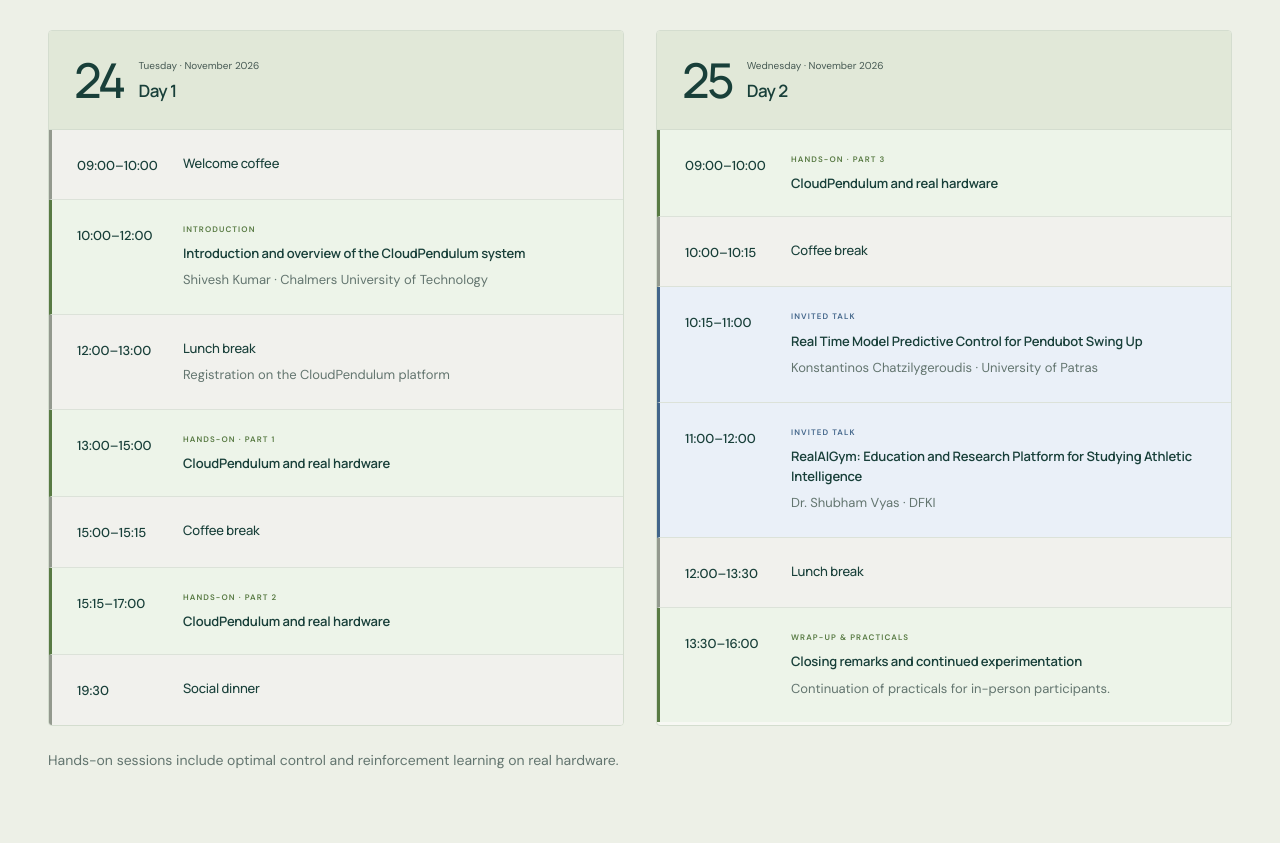
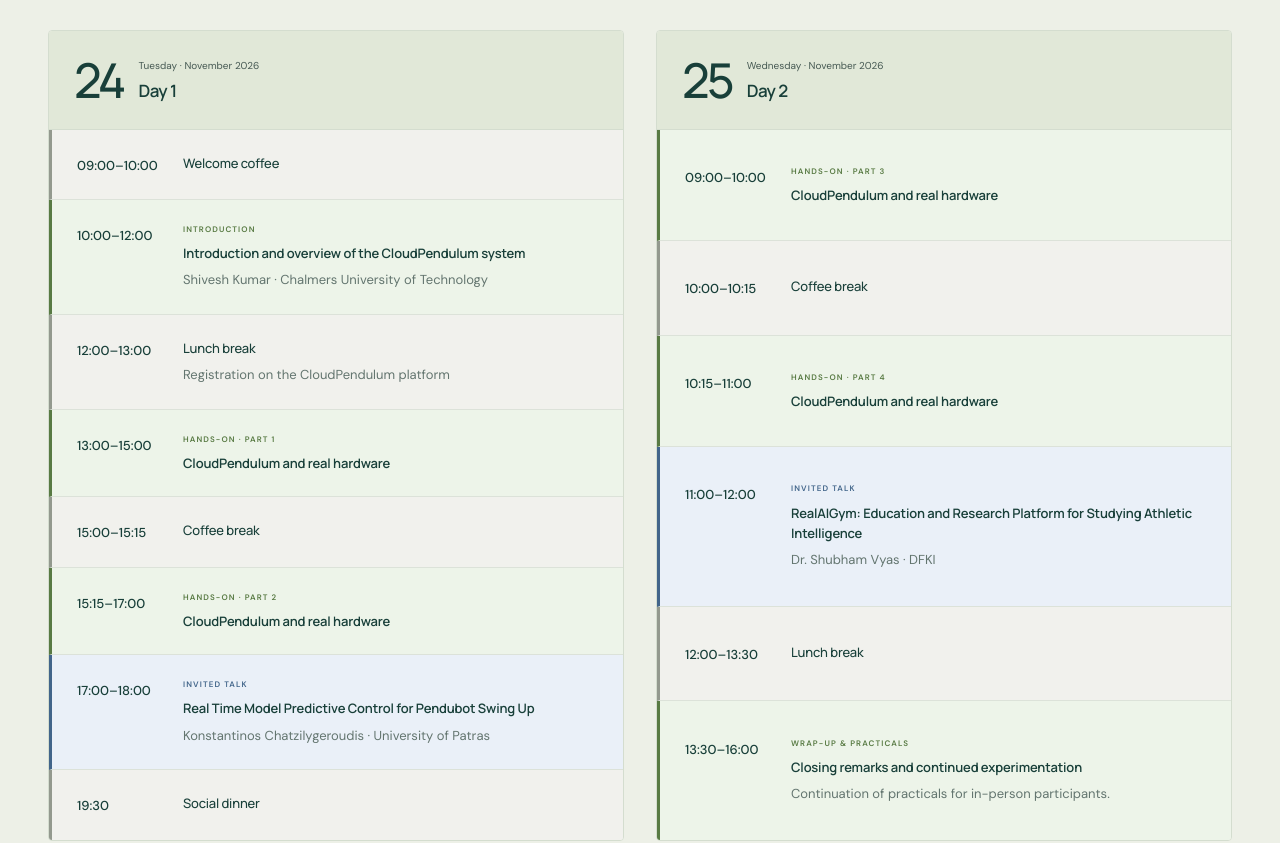
Before and after one commit to hucebot/cloud-pendulum-workshop, a plain HTML site: page index.html in a window 1280 px wide. Shown: the part 1860-2703 px from the top of the page. Drawn offline with Linux system fonts and the light colour scheme.

Commit message:
Update programme

```diff
--- a/index.html
+++ b/index.html
@@ -15,7 +15,7 @@
   <meta content="CloudPendulum double-pendulum hardware at Chalmers" property="og:image:alt"/>
   <meta content="summary_large_image" name="twitter:card"/>
   <link href="static/images/workshop/favicon.svg" rel="icon" type="image/svg+xml"/>
-  <link href="static/css/index.css?v=c54bbaa794" rel="stylesheet"/>
+  <link href="static/css/index.css?v=cfb85bb037" rel="stylesheet"/>
   <script defer="" src="static/js/index.js">
   </script>
   <script type="application/ld+json">
@@ -314,6 +314,22 @@
           </h4>
          </div>
         </li>
+        <li class="session-talk">
+         <time>
+          17:00–18:00
+         </time>
+         <div>
+          <span class="session-type">
+           INVITED TALK
+          </span>
+          <h4>
+           Real Time Model Predictive Control for Pendubot Swing Up
+          </h4>
+          <p>
+           Konstantinos Chatzilygeroudis · University of Patras
+          </p>
+         </div>
+        </li>
         <li class="session-break">
          <time>
           19:30
@@ -364,20 +380,17 @@
           </h4>
          </div>
         </li>
-        <li class="session-talk">
+        <li class="session-course">
          <time>
           10:15–11:00
          </time>
          <div>
           <span class="session-type">
-           INVITED TALK
+           HANDS-ON · PART 4
           </span>
           <h4>
-           Real Time Model Predictive Control for Pendubot Swing Up
+           CloudPendulum and real hardware
           </h4>
-          <p>
-           Konstantinos Chatzilygeroudis · University of Patras
-          </p>
          </div>
         </li>
         <li class="session-talk">
--- a/static/css/index.css
+++ b/static/css/index.css
@@ -411,6 +411,8 @@ h2 {
   gap:32px
 }
 .day {
+  display:flex;
+  flex-direction:column;
   background:var(--paper);
   border:1px solid #d4ddcf;
   border-radius:4px;
@@ -447,12 +449,17 @@ h2 {
   white-space:nowrap
 }
 .schedule {
+  display:flex;
+  flex:1;
+  flex-direction:column;
   margin:0;
   padding:0;
   list-style:none
 }
 .schedule li {
   display:grid;
+  flex-grow:1;
+  align-content:center;
   grid-template-columns:94px 1fr;
   gap:12px;
   padding:23px 25px;
```
